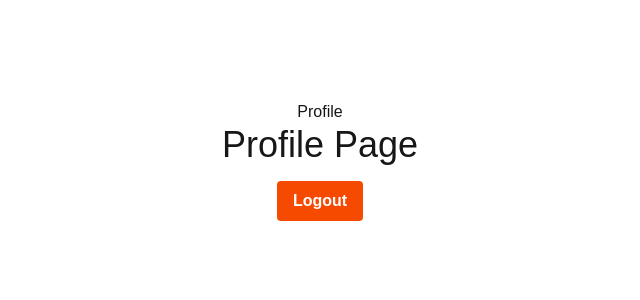
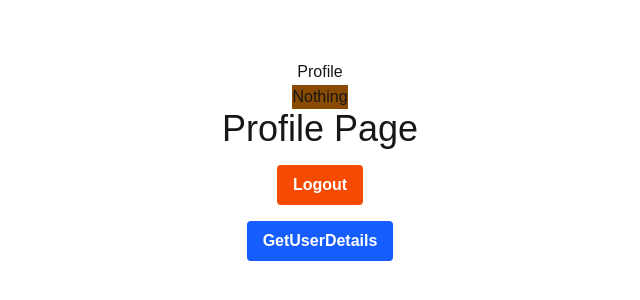
Before and after one commit to MANMOHAN4/Full-stack-Authentication-system-with-MongoDB-in-NextJS, a Next.js app: page /profile in a window 1280 px wide. Shown: the part 240-540 px from the top of the page, without its empty margins (320-960 px from the left). Built offline with nearby package versions, Linux system fonts and the light colour scheme.

Commit message:
add getUserDetails button and its functionality in profile page

```diff
--- a/src/app/profile/page.tsx
+++ b/src/app/profile/page.tsx
@@ -3,9 +3,11 @@ import axios from "axios";
 import Link from "next/link";
 import toast from "react-hot-toast";
 import { useRouter } from "next/navigation";
+import { useState } from "react";
 
 export default function ProfilePage() {
   const router = useRouter();
+  const [data, setData] = useState("nothing");
 
   const logout = async () => {
     try {
@@ -18,10 +20,23 @@ export default function ProfilePage() {
     }
   };
 
+  const getUserDetails = async () => {
+    const res = await axios.get("/api/users/me");
+    console.log(res.data);
+    setData(res.data?.data._id);
+  };
+
   return (
     <div className="flex flex-col items-center justify-center min-h-screen py-2">
       <h1>Profile</h1>
       <hr />
+      <h2 className="bg-yellow-800">
+        {data === "nothing" ? (
+          "Nothing"
+        ) : (
+          <Link href={`/profile/${data}`}>{data}</Link>
+        )}
+      </h2>
       <p className="text-4xl">Profile Page</p>
       <button
         onClick={logout}
@@ -29,6 +44,12 @@ export default function ProfilePage() {
       >
         Logout
       </button>
+      <button
+        onClick={getUserDetails}
+        className="bg-blue-600 mt-4 hover:bg-orange-800 text-white font-bold py-2 px-4 rounded"
+      >
+        GetUserDetails
+      </button>
     </div>
   );
 }
```
